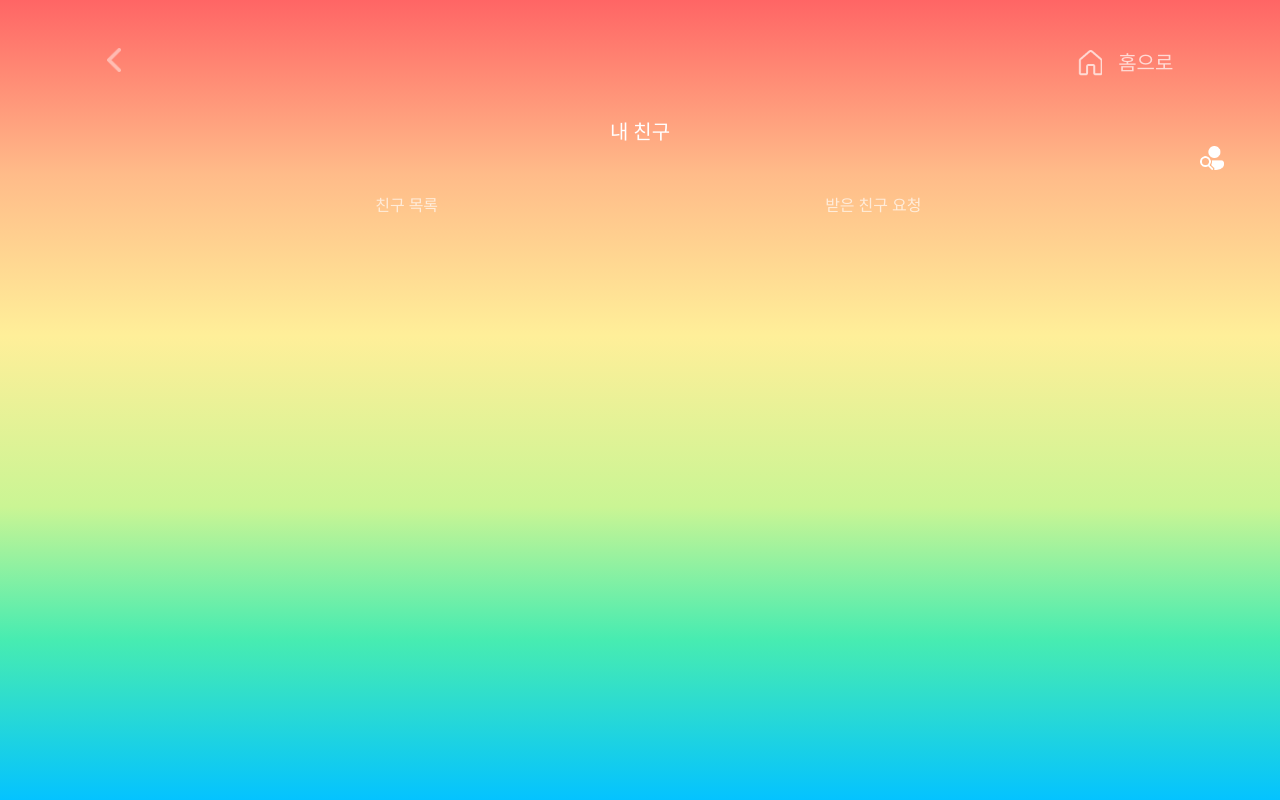
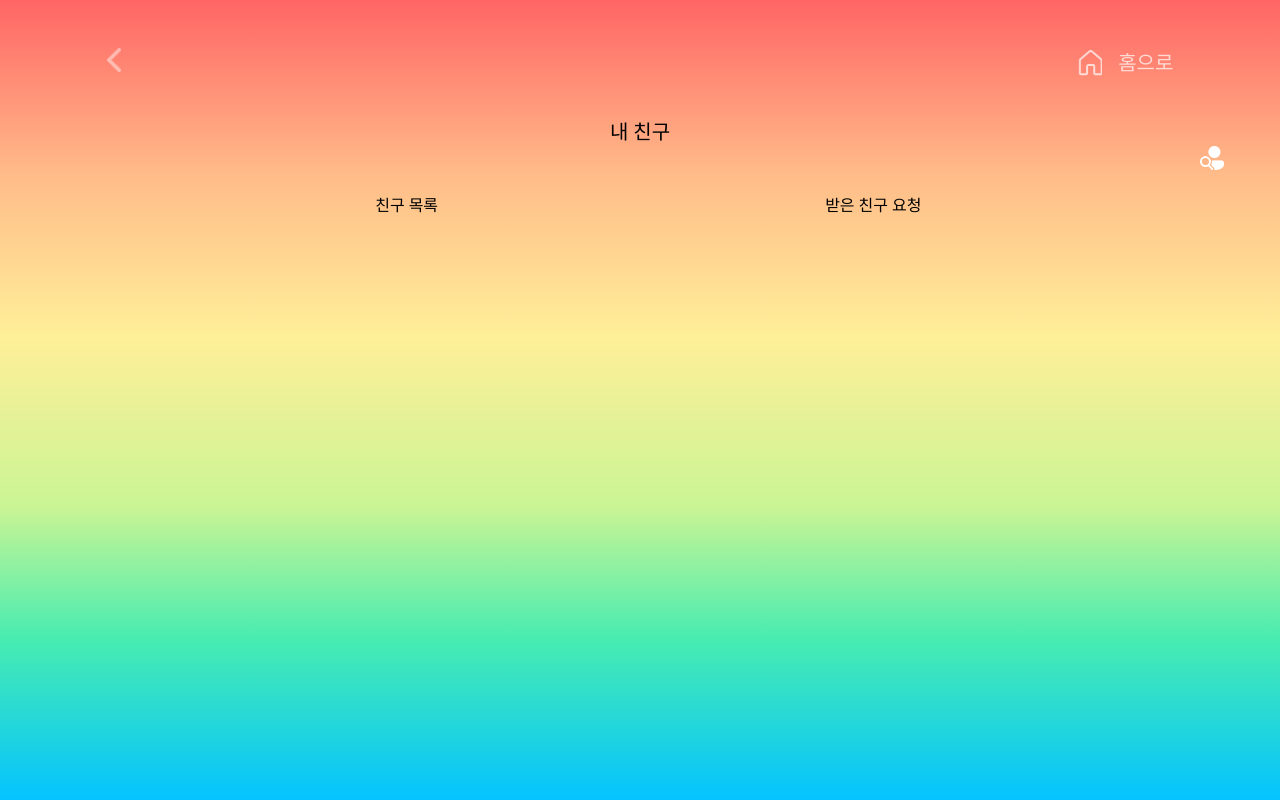
Before and after one commit to wjdgusaho/Damda, a React (Create React App) app in the folder frontend/client/: page /friend in a window 1280 px wide. Built offline with nearby package versions, Linux system fonts and the light colour scheme; a web font is replaced by a local one.

Commit message:
feat. 내친구 color Theme css 수정

```diff
--- a/frontend/client/src/components/Friend.tsx
+++ b/frontend/client/src/components/Friend.tsx
@@ -9,7 +9,7 @@ const Friend = function () {
   return (
     <div>
       <SubHeader></SubHeader>
-      <div className="text-white">
+      <div>
         <div className="text-center mt-10">
           <TextStyle className="text-xl">내 친구</TextStyle>
         </div>
@@ -125,27 +125,16 @@ const RequestCard = function ({ friend }: { friend: FriendType }) {
   )
 }
 
-const TextStyle7 = styled.div`
-  font-family: "pretendard";
-  font-weight: 700;
-`
-const TextStyle5 = styled.div`
-  font-family: "pretendard";
-  font-weight: 500;
-`
-const TextStyle3 = styled.div`
-  font-family: "pretendard";
-  font-weight: 300;
-`
 const TextStyle = styled.div`
   font-family: "pretendard";
   font-weight: 400;
+  color: ${(props) => props.theme.colorCommon};
 `
 const CapsuleShadow = styled.div`
   width: 205px;
   height: 80px;
   border-radius: 50%;
-  background: #513a71;
+  background: ${(props) => props.theme.colorShadow};
   filter: blur(5px);
 `
 
@@ -154,7 +143,7 @@ const NavLink2 = styled(NavLink)`
   text-decoration: none;
   font-family: "pretendard";
   font-weight: 200;
-  color: #ffffffac;
+  color: ${(props) => props.theme.colorCommon};
   transition: color 0.2s;
   display: inline-flex;
   align-items: center; /* Align the text and underline vertically */
@@ -162,7 +151,7 @@ const NavLink2 = styled(NavLink)`
   justify-content: center;
   &.active {
     font-weight: 400;
-    color: #ffffff;
+    color: ${(props) => props.theme.colorCommon};
 
     &::after {
       content: "";
@@ -170,7 +159,7 @@ const NavLink2 = styled(NavLink)`
       bottom: -10px; /* Adjust the value to control the underline's position */
       width: 100%;
       height: 1px;
-      background-color: #ffffff;
+      background-color: ${(props) => props.theme.colorCommon};
     }
   }
 `
```
